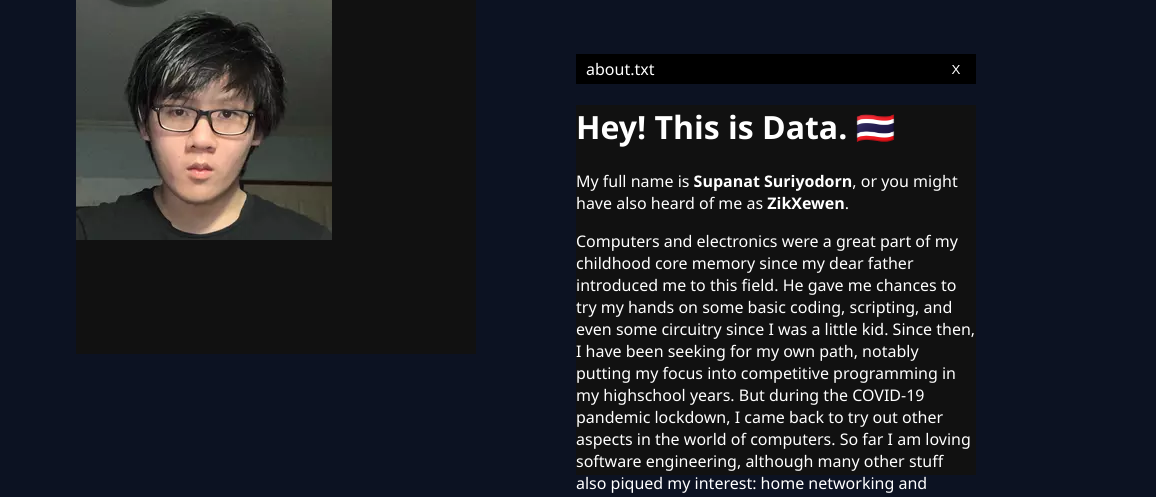
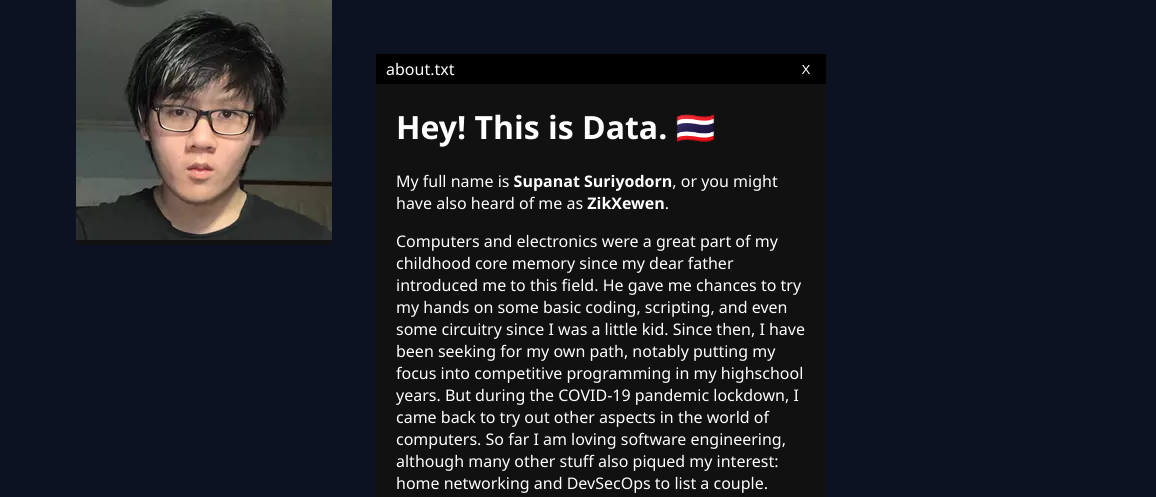
Before and after one commit to ZikXewen/zikxewen.github.io, a plain HTML site: page index.html in a window 1280 px wide. Shown: the part 146-643 px from the top of the page, 124-1280 px from the left. Drawn offline with Linux system fonts and the light colour scheme.

Commit message:
styling and basic responsivity

```diff
--- a/styles.css
+++ b/styles.css
@@ -52,12 +52,11 @@ body {
   bottom: 0;
   left: 0;
   right: 0;
+  min-width: 600px;
 }
 
 .desktop > div {
   position: absolute;
-  width: 400px;
-  height: 400px;
 }
 
 .window-bar {
@@ -93,11 +92,30 @@ body {
 }
 
 #window-portrait {
-  top: 100px;
+  top: 50px;
   left: 200px;
 }
 
 #window-about {
-  top: 200px;
-  left: 700px;
+  top: 400px;
+  left: 150px;
+  width: 420px;
 }
+
+#window-about > .window-content {
+  padding: 0 20px;
+  overflow: auto; /* prevent margin collapsing */
+}
+
+@media (min-width: 992px) { /* large device layout */
+  #window-portrait {
+    top: 100px;
+    left: 200px;
+  }
+
+  #window-about {
+    top: 200px;
+    left: 500px;
+    width: 450px;
+  }
+}
```
